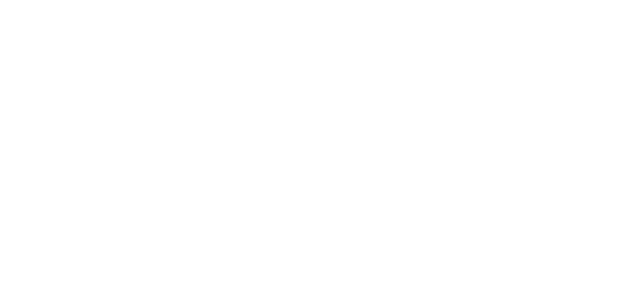
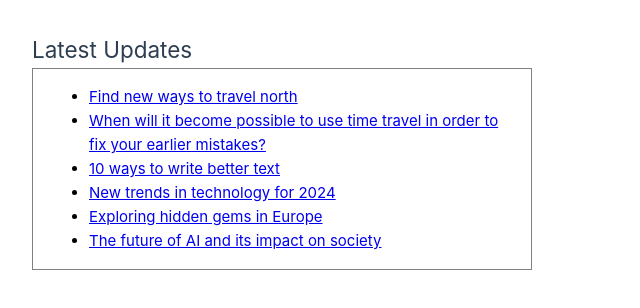
Before and after one commit to Pupizzoid/vue-technical-task, a Vue app: page / in a window 1280 px wide. Shown: the top 308 px of the page, without its empty margins (0-640 px from the left). Built offline with nearby package versions, Linux system fonts and the light colour scheme.

Commit message:
Adds mock data

```diff
--- a/src/App.vue
+++ b/src/App.vue
@@ -1,9 +1,10 @@
 <script setup lang="ts">
 
+import LatestUpdates from '@/components/LatestUpdates.vue'
 </script>
 
 <template>
-
+<LatestUpdates />
 </template>
 
 <style scoped>
--- a/src/components/LatestUpdates.vue
+++ b/src/components/LatestUpdates.vue
@@ -2,8 +2,9 @@
 import { ref } from 'vue'
 import type IArticle from '@/interfaces/Article.interface'
 import ArticleItem from '@/components/ArticleItem.vue'
+import { MOCK_DATA } from '@/mock-data'
 
-const articles = ref<IArticle[]>((window as any).LATEST_ARTICLES || []);
+const articles = ref<IArticle[]>((window as any).LATEST_ARTICLES || MOCK_DATA);
 Object.defineProperty(window, 'LATEST_ARTICLES', {
   get(): IArticle[] {
     return articles.value;
--- /dev/null
+++ b/src/mock-data.ts
@@ -0,0 +1,38 @@
+export const MOCK_DATA = [
+  {
+    title: "Find new ways to travel north",
+    publishDate: "2024-09-01T13:51:50.417Z",
+    category: "news",
+    url: "/articles/4738.html"
+  },
+  {
+    title: "When will it become possible to use time travel in order to fix your earlier mistakes?",
+    publishDate: "2024-09-08T12:18:10.317Z",
+    category: "essay",
+    url: "/articles/7256.html"
+  },
+  {
+    title: "10 ways to write better text",
+    publishDate: "2024-09-03T09:00:32.200Z",
+    category: "news",
+    url: "/articles/7247.html"
+  },
+  {
+    title: "New trends in technology for 2024",
+    publishDate: "2024-09-04T10:45:00.000Z",
+    category: "news",
+    url: "/articles/1234.html"
+  },
+  {
+    title: "Exploring hidden gems in Europe",
+    publishDate: "2024-09-05T14:20:30.000Z",
+    category: "essay",
+    url: "/articles/5678.html"
+  },
+  {
+    title: "The future of AI and its impact on society",
+    publishDate: "2024-09-06T08:30:00.000Z",
+    category: "news",
+    url: "/articles/9101.html"
+  }
+]
```
